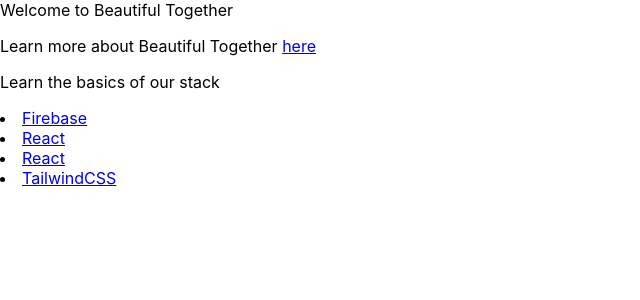
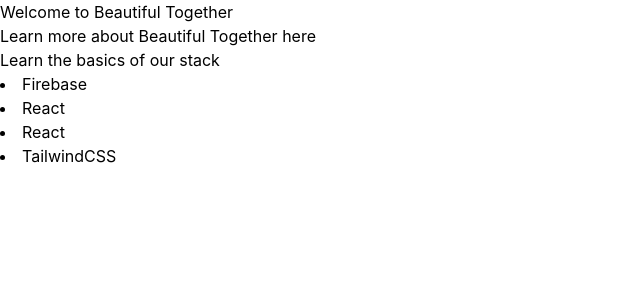
Before and after one commit to cssgunc/beautiful-together, a React (Create React App) app: page / in a window 1280 px wide. Shown: the top 300 px of the page, without its empty margins (0-640 px from the left). Built offline with nearby package versions, Linux system fonts and the light colour scheme; no server answers.

Commit message:
tailwind setup

```diff
--- a/package.json
+++ b/package.json
@@ -36,5 +36,8 @@
       "last 1 firefox version",
       "last 1 safari version"
     ]
+  },
+  "devDependencies": {
+    "tailwindcss": "^3.4.1"
   }
 }
--- a/src/index.css
+++ b/src/index.css
@@ -1,3 +1,7 @@
+@tailwind base;
+@tailwind components;
+@tailwind utilities;
+
 body {
   margin: 0;
   font-family: -apple-system, BlinkMacSystemFont, 'Segoe UI', 'Roboto', 'Oxygen',
--- /dev/null
+++ b/tailwind.config.js
@@ -0,0 +1,17 @@
+/** @type {import('tailwindcss').Config} */
+module.exports = {
+  content: [
+    "./src/**/*.{js,jsx,ts,tsx}",
+  ],
+  theme: {
+    extend: {
+      colors: {
+        passiveGreen: '#40a824',
+        backgroundGreen: '#587d39',
+        themeOrange: '#f5a336',
+        background: '#f0f0f0',
+      }
+    },
+  },
+  plugins: [],
+}
```
Also changed, not shown: 1 other file (tests, documents, lock files or other folders).
